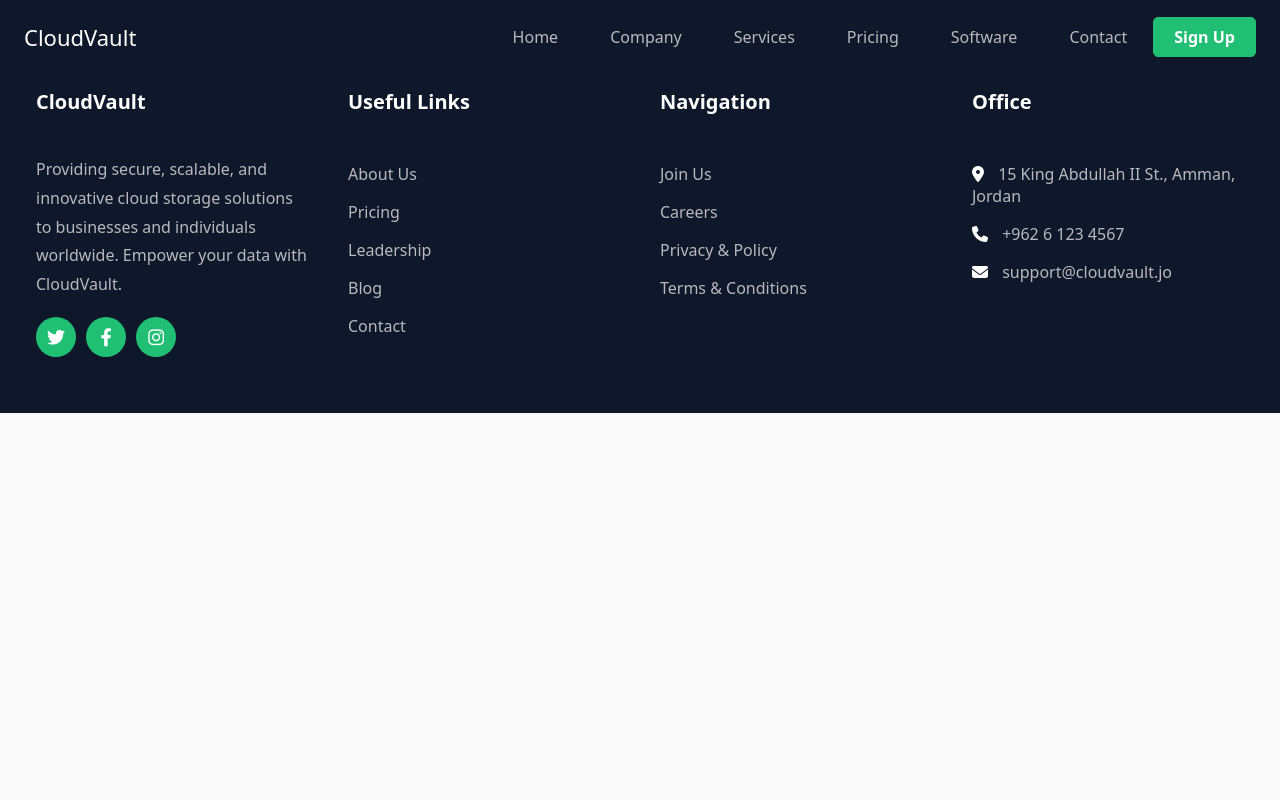
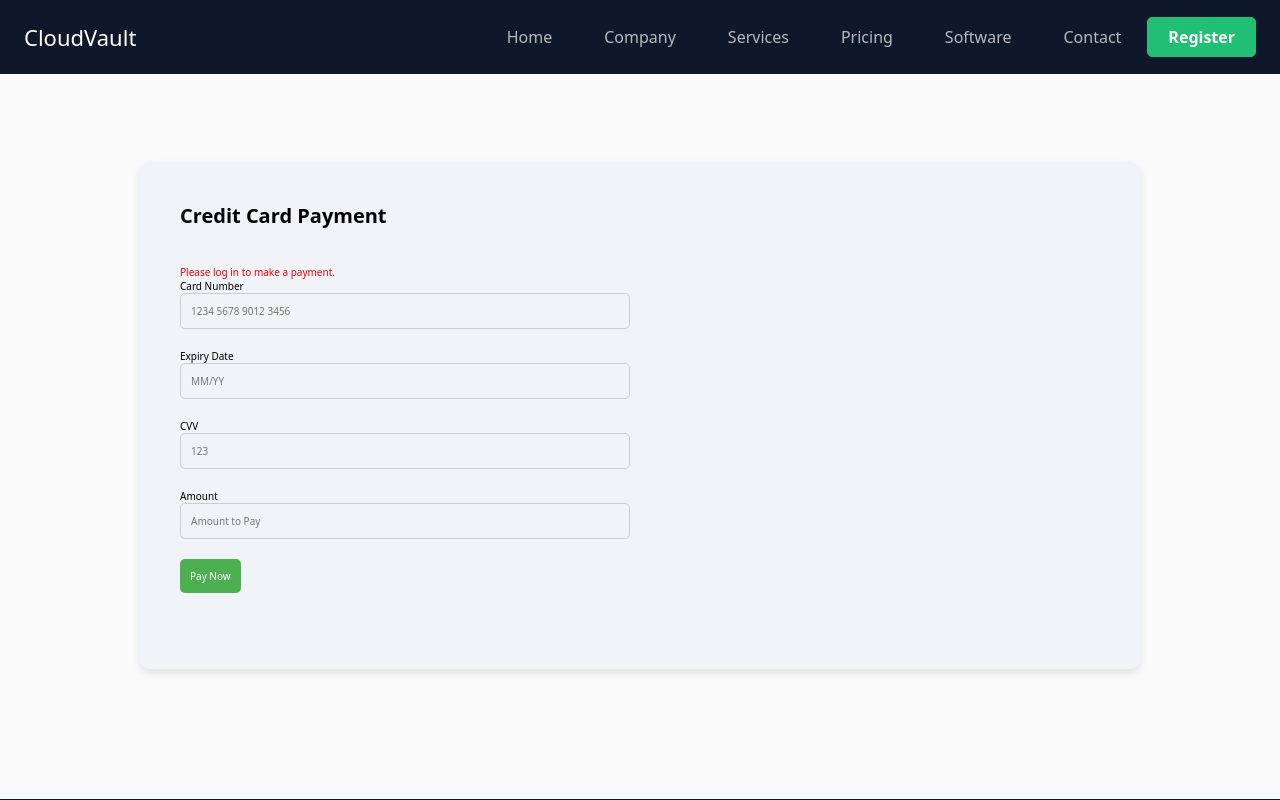
Before and after one commit to Qutiba98/cloud-template-master, a React (Create React App) app: page /payment in a window 1280 px wide. Shown: the top 800 px of the page. Built offline with nearby package versions, Linux system fonts and the light colour scheme; no server answers.

Commit message:
adjusted the login\signup functionality, added sweat alert for many pages, created filler for profileEdit.jsx and contract.jsx

```diff
--- a/package.json
+++ b/package.json
@@ -4,6 +4,7 @@
   "version": "0.1.0",
   "private": true,
   "dependencies": {
+    "@dotlottie/player-component": "^2.7.12",
     "@popperjs/core": "^2.11.8",
     "@testing-library/jest-dom": "^6.5.0",
     "@testing-library/react": "^16.0.1",
@@ -17,6 +18,7 @@
     "react-router": "^6.26.2",
     "react-router-dom": "^6.26.2",
     "react-scripts": "5.0.1",
+    "sweetalert2": "^11.14.1",
     "web-vitals": "^4.2.3"
   },
   "scripts": {
--- a/src/App.js
+++ b/src/App.js
@@ -1,12 +1,15 @@
 import './App.css';
-import Footer from './components/footer/Footer';
+import { BrowserRouter as Router, Routes, Route } from 'react-router-dom';
 import Header from './components/header/Header';
 import Main from './components/main/Main';
+import Footer from './components/footer/Footer';
 import AuthPage from './components/signInAndSignUp/AuthPage';
-import Profile from './components/profile/Profile';
-import { BrowserRouter as Router, Routes, Route } from 'react-router-dom';
 import UserPlans from './components/UserPlans';
 import Contact from './components/main/Contact/Contact';
+import Profile from './components/profile/Profile';
+import ProfileEdit from './components/profile/ProfileEdit';
+import Contract from './components/profile/Contract';
+import Payment from './components/payment/Payment';
 
 function App() {
   return (
@@ -19,6 +22,9 @@ function App() {
           <Route path="/UserPlans" element={<UserPlans />} />
           <Route path="/contact" element={<Contact />} />
           <Route path="/profile" element={<Profile />} />
+          <Route path="/profile/edit" element={<ProfileEdit />} />
+          <Route path="/profile/contract" element={<Contract />} />
+          <Route path="/payment" element={<Payment />} />
         </Routes>
         <Footer />
       </div>
--- a/src/components/UserPlans.js
+++ b/src/components/UserPlans.js
@@ -6,12 +6,13 @@ function UserPlans() {
   const [userEmail, setUserEmail] = useState(null);
   const [userPlans, setUserPlans] = useState([]);
   const [loading, setLoading] = useState(true);
+  const [error, setError] = useState(null);
 
   // Fetch the logged-in user's email
   useEffect(() => {
     const unsubscribe = auth.onAuthStateChanged((user) => {
       if (user) {
-        setUserEmail(user.email);
+        setUserEmail(user.email.toLowerCase()); // Normalize email for consistent querying
       } else {
         setUserEmail(null);
       }
@@ -25,14 +26,19 @@ function UserPlans() {
     if (userEmail) {
       const fetchUserPlans = async () => {
         setLoading(true);
+        setError(null);
         try {
-          // Query Firestore to get plans where email equals the logged-in user's email
           const q = query(collection(db, 'userPlans'), where('email', '==', userEmail));
           const querySnapshot = await getDocs(q);
-          const plans = querySnapshot.docs.map((doc) => doc.data());
-          setUserPlans(plans); // Store the plans in state
+          if (querySnapshot.empty) {
+            setError('No plans found for this user.');
+          } else {
+            const plans = querySnapshot.docs.map((doc) => doc.data());
+            setUserPlans(plans); // Store the plans in state
+          }
         } catch (error) {
           console.error('Error fetching user plans: ', error);
+          setError('Error fetching your plans.');
         }
         setLoading(false);
       };
@@ -45,6 +51,10 @@ function UserPlans() {
     return <p>Loading...</p>;
   }
 
+  if (error) {
+    return <p>{error}</p>;
+  }
+
   if (!userEmail) {
     return <p>Please log in to see your selected plans.</p>;
   }
@@ -53,14 +63,16 @@ function UserPlans() {
     <div className="user-plans">
       <h2>Your Selected Plans</h2>
       {userPlans.length === 0 ? (
-        <p>You haven't selected any plans yet.</p>
+        <p>You haven't selected any plans yet. <a href="/plans">Browse available plans</a></p>
       ) : (
         <ul>
           {userPlans.map((plan, index) => (
             <li key={index}>
               <p><strong>Plan Name:</strong> {plan.planName}</p>
               <p><strong>Price:</strong> ${plan.price}</p>
-              <p><strong>Selected On:</strong> {new Date(plan.timestamp.seconds * 1000).toLocaleString()}</p>
+              <p><strong>Selected On:</strong>
+                {plan.timestamp ? new Date(plan.timestamp.seconds * 1000).toLocaleString() : 'N/A'}
+              </p>
             </li>
           ))}
         </ul>
--- a/src/components/header/menu/Menu.jsx
+++ b/src/components/header/menu/Menu.jsx
@@ -85,8 +85,8 @@ function Menu() {
 
           {/* Conditionally render either Sign Up button or user dropdown */}
           {!user ? (
-            <button className='btn-green-md menu-btn trans' onClick={() => navigate('/signup')}>
-              Sign Up
+            <button className='btn-green-md menu-btn trans' onClick={() => navigate('/login')}>
+              Register
             </button>
           ) : (
             <div className="dropdown">
--- /dev/null
+++ b/src/components/payment/Payment.jsx
@@ -0,0 +1,168 @@
+import React, { useState, useEffect } from 'react';
+import './payment.css';
+import { db, auth } from '../../firebase'; // Ensure auth is imported
+import { collection, addDoc } from 'firebase/firestore';
+import Swal from 'sweetalert2';
+import '@dotlottie/player-component';
+
+function Payment() {
+  const [creditCard, setCreditCard] = useState({
+    number: '',
+    expiry: '',
+    cvv: '',
+  });
+
+  const [amount, setAmount] = useState('');
+  const [paymentSuccess, setPaymentSuccess] = useState(false);
+  const [error, setError] = useState(null);
+  const [user, setUser] = useState(null);
+
+  // Fetch the authenticated user
+  useEffect(() => {
+    const unsubscribe = auth.onAuthStateChanged((user) => {
+      if (user) {
+        setUser(user);
+      } else {
+        setUser(null);
+        setError('Please log in to make a payment.');
+      }
+    });
+
+    return () => unsubscribe();
+  }, []);
+
+  const handleInputChange = (e) => {
+    const { name, value } = e.target;
+    setCreditCard({ ...creditCard, [name]: value });
+  };
+
+  const handleAmountChange = (e) => {
+    setAmount(e.target.value);
+  };
+
+  const isValidCreditCard = (number) => {
+    const regex = /^\d{16}$/;
+    return regex.test(number.replace(/\s/g, ''));
+  };
+
+  const isValidExpiry = (expiry) => {
+    const regex = /^(0[1-9]|1[0-2])\/\d{2}$/; // MM/YY format
+    return regex.test(expiry);
+  };
+
+  const isValidCVV = (cvv) => {
+    const regex = /^\d{3}$/;
+    return regex.test(cvv);
+  };
+
+  const handleSubmit = async (e) => {
+    e.preventDefault();
+
+    if (!user) {
+      setError('Please log in to complete the payment.');
+      return;
+    }
+
+    if (!isValidCreditCard(creditCard.number)) {
+      setError('Invalid credit card number');
+      return;
+    }
+    if (!isValidExpiry(creditCard.expiry)) {
+      setError('Invalid expiry date');
+      return;
+    }
+    if (!isValidCVV(creditCard.cvv)) {
+      setError('Invalid CVV');
+      return;
+    }
+
+    setPaymentSuccess(true);
+
+    try {
+      await addDoc(collection(db, 'payments'), {
+        userId: user.uid, // Ensure user is logged in and uid is available
+        amount,
+        date: new Date(),
+        expiry: creditCard.expiry,
+      });
+      Swal.fire('Payment Success', 'Thank you! Your payment was successful.', 'success')
+        .then(() => {
+          // Redirect to profile page after successful payment
+          window.location.href = '/profile';
+        });
+    } catch (err) {
+      console.error('Error recording payment:', err);
+      setError('Failed to record payment. Please try again.');
+      Swal.fire('Payment Failed', 'There was an issue processing your payment. Please try again.', 'error');
+    }
+  };
+
+  return (
+    <div className="payment-container">
+      <h1>Credit Card Payment</h1>
+      <div className="payment-content">
+        <form onSubmit={handleSubmit} className="payment-form">
+          {error && <p style={{ color: 'red' }}>{error}</p>}
+          <div>
+            <label>Card Number</label>
+            <input
+              type="text"
+              name="number"
+              placeholder="1234 5678 9012 3456"
+              value={creditCard.number}
+              onChange={handleInputChange}
+              required
+            />
+          </div>
+          <div>
+            <label>Expiry Date</label>
+            <input
+              type="text"
+              name="expiry"
+              placeholder="MM/YY"
+              value={creditCard.expiry}
+              onChange={handleInputChange}
+              required
+            />
+          </div>
+          <div>
+            <label>CVV</label>
+            <input
+              type="text"
+              name="cvv"
+              placeholder="123"
+              value={creditCard.cvv}
+              onChange={handleInputChange}
+              required
+            />
+          </div>
+          <div>
+            <label>Amount</label>
+            <input
+              type="text"
+              name="amount"
+              placeholder="Amount to Pay"
+              value={amount}
+              onChange={handleAmountChange}
+              required
+            />
+          </div>
+          <button type="submit">Pay Now</button>
+        </form>
+
+        <div className="animation-container">
+          <dotlottie-player
+            src="https://lottie.host/bd37a1b7-959a-4278-a639-6a5061809339/FUeTSflzCi.json"
+            background="transparent"
+            speed="0.2"
+            style={{ width: '400px', height: '400px' }}
+            loop
+            autoplay
+          ></dotlottie-player>
+        </div>
+      </div>
+    </div>
+  );
+}
+
+export default Payment;
--- /dev/null
+++ b/src/components/payment/payment.css
@@ -0,0 +1,75 @@
+/* src/components/payment/payment.css */
+.payment-container {
+    max-width:1000px; /* Increased width to accommodate the animation */
+    margin: 130px auto;
+    padding: 40px;
+    background-color: #f0f4f8;
+    border-radius: 10px;
+    box-shadow: 0 4px 8px rgba(0, 0, 0, 0.1);
+  }
+
+  .payment-content {
+    display: flex;
+    flex-wrap: wrap;
+    justify-content: space-between;
+    align-items: center;
+  }
+
+  .payment-form {
+    flex: 1;
+    min-width: 300px; /* Ensure the form does not shrink too much */
+    margin-right: 20px;
+  }
+
+  .payment-form label {
+    margin-bottom: 5px;
+  }
+
+  .payment-form input {
+    padding: 10px;
+    margin-bottom: 20px;
+    border-radius: 5px;
+    border: 1px solid #ccc;
+  }
+
+  .payment-form button {
+    padding: 10px;
+    background-color: #4caf50;
+    color: white;
+    border: none;
+    border-radius: 5px;
+    cursor: pointer;
+  }
+
+  .payment-form button:hover {
+    background-color: #45a049;
+  }
+
+  .animation-container {
+    display: flex;
+    justify-content: center;
+    align-items: center;
+    flex: 1;
+    min-width: 300px; /* Ensure the animation does not shrink too much */
+  }
+
+  /* Thank You Card */
+  .thank-you-card {
+    text-align: center;
+    background-color: #fff;
+    padding: 40px;
+    border-radius: 10px;
+    box-shadow: 0 4px 8px rgba(0, 0, 0, 0.1);
+    max-width: 400px;
+    margin: 100px auto;
+    animation: fadeIn 1s ease-in-out;
+  }
+
+  @keyframes fadeIn {
+    from {
+      opacity: 0;
+    }
+    to {
+      opacity: 1;
+    }
+  }
--- /dev/null
+++ b/src/components/profile/Contract.jsx
@@ -0,0 +1,13 @@
+import React from 'react';
+
+function Contract() {
+  return (
+    <div>
+      <h1>Contract Information</h1>
+      <p>This page will display the user's contract details.</p>
+      <p>For example, subscription plans, terms, and agreement information.</p>
+    </div>
+  );
+}
+
+export default Contract;
--- /dev/null
+++ b/src/components/profile/ProfileEdit.jsx
@@ -0,0 +1,13 @@
+import React from 'react';
+
+function ProfileEdit() {
+  return (
+    <div>
+      <h1>Edit Your Profile</h1>
+      <p>This page will allow users to edit their profile information.</p>
+      <p>Form to update user details like name, email, phone number, etc.</p>
+    </div>
+  );
+}
+
+export default ProfileEdit;
--- a/src/components/signInAndSignUp/AuthPage.js
+++ b/src/components/signInAndSignUp/AuthPage.js
@@ -1,8 +1,10 @@
 import React, { useState } from 'react';
-import { useNavigate } from 'react-router-dom'; // Import useNavigate for navigation
+import { useNavigate } from 'react-router-dom';
 import './AuthPage.css';
-import { auth } from '../../firebase'; // Firebase configuration
+import { auth, db } from '../../firebase';
 import { createUserWithEmailAndPassword, signInWithEmailAndPassword } from 'firebase/auth';
+import { doc, setDoc } from 'firebase/firestore';
+import Swal from 'sweetalert2'; // Import SweetAlert2
 
 function AuthPage() {
   const [isLogin, setIsLogin] = useState(true);
@@ -20,16 +22,44 @@ function AuthPage() {
       // Firebase login
       signInWithEmailAndPassword(auth, email, password)
         .then((userCredential) => {
-          console.log('Logged in as:', userCredential.user);
-          navigate('/profile'); // Navigate to dashboard on successful login
+          const userId = userCredential.user.uid; // Get the user ID (UID)
+          console.log('Logged in as:', userId);
+
+          // Display success popup
+          Swal.fire({
+            icon: 'success',
+            title: 'Logged in successfully!',
+            showConfirmButton: false,
+            timer: 1500
+          }).then(() => {
+            navigate('/profile'); // Navigate to profile on successful login
+          });
         })
         .catch((err) => setError(err.message));
     } else {
       // Firebase sign up
       createUserWithEmailAndPassword(auth, email, password)
-        .then((userCredential) => {
-          console.log('Registered as:', userCredential.user);
-          navigate('/login'); // Navigate to dashboard on successful sign up
+        .then(async (userCredential) => {
+          const userId = userCredential.user.uid; // Get the user ID (UID)
+          console.log('Registered as:', userId);
+
+          // Store additional user info in Firestore
+          await setDoc(doc(db, 'users', userId), {
+            fullName: fullName,
+            email: email,
+            createdAt: new Date(),
+          });
+
+          // Display success popup
+          Swal.fire({
+            icon: 'success',
+            title: 'Registration successful!',
+            text: 'Please log in to access your account.',
+            showConfirmButton: true,
+            confirmButtonText: 'Go to Profile',
+          }).then(() => {
+            navigate('/profile'); // Navigate to login page after sign up
+          });
         })
         .catch((err) => setError(err.message));
     }
```
Also changed, not shown: src/components/profile/contract.css (added), src/components/profile/profileEdit.css (added), 1 other file (tests, documents, lock files or other folders).
